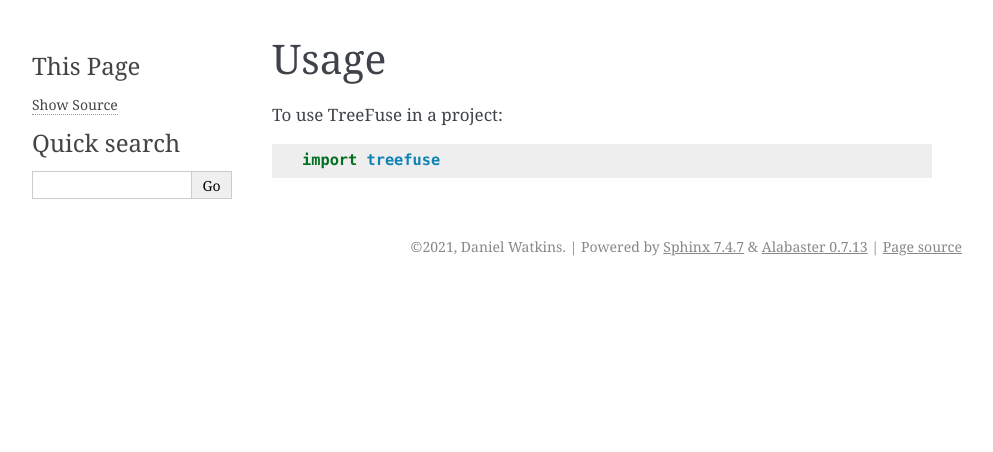
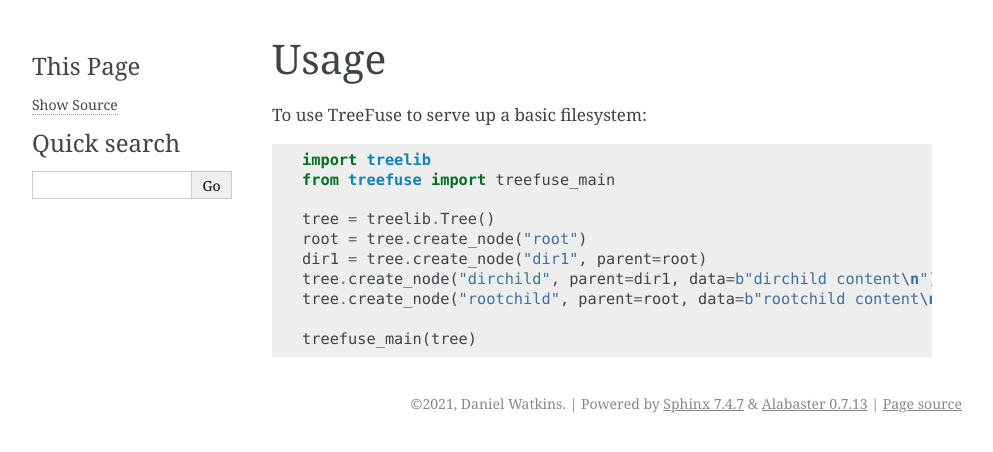
Before and after one commit to OddBloke/TreeFuse, a Sphinx documentation site: the page built from docs/usage.rst, in a window 1280 px wide. Shown: the top 452 px of the page, without its empty margins (148-1141 px from the left). Built offline with Sphinx 7.4.7, drawn with Linux system fonts in a browser that asks for light colours; pages that are not in the unit, such as notebooks, are missing from menus.

Commit message:
freshen up various docs

```diff
--- a/CONTRIBUTING.rst
+++ b/CONTRIBUTING.rst
@@ -80,7 +80,7 @@ Ready to contribute? Here's how to set up `treefuse` for local development.
    tests, including testing other Python versions with tox::
 
     $ flake8 treefuse tests
-    $ python setup.py test or pytest
+    $ pytest
     $ tox
 
    To get flake8 and tox, just pip install them into your virtualenv.
@@ -102,7 +102,7 @@ Before you submit a pull request, check that it meets these guidelines:
 2. If the pull request adds functionality, the docs should be updated. Put
    your new functionality into a function with a docstring, and add the
    feature to the list in README.rst.
-3. The pull request should work for Python 3.5, 3.6, 3.7 and 3.8, and for PyPy. Check
+3. The pull request should work for Python 3.6, 3.7 and 3.8. Check
    https://travis-ci.com/OddBloke/treefuse/pull_requests
    and make sure that the tests pass for all supported Python versions.
 
--- a/README.rst
+++ b/README.rst
@@ -31,7 +31,7 @@ Executing this program::
     tree.create_node("dirchild", parent=dir1, data=b"dirchild content\n")
     tree.create_node("rootchild", parent=root, data=b"rootchild content\n")
 
-    fuse_main(tree)
+    treefuse_main(tree)
 
 With a target directory (e.g. ``python3 example.py mnt``) will mount a
 filesystem matching the given tree::
--- a/docs/usage.rst
+++ b/docs/usage.rst
@@ -2,6 +2,15 @@
 Usage
 =====
 
-To use TreeFuse in a project::
+To use TreeFuse to serve up a basic filesystem::
 
-    import treefuse
+    import treelib
+    from treefuse import treefuse_main
+
+    tree = treelib.Tree()
+    root = tree.create_node("root")
+    dir1 = tree.create_node("dir1", parent=root)
+    tree.create_node("dirchild", parent=dir1, data=b"dirchild content\n")
+    tree.create_node("rootchild", parent=root, data=b"rootchild content\n")
+
+    treefuse_main(tree)
```
